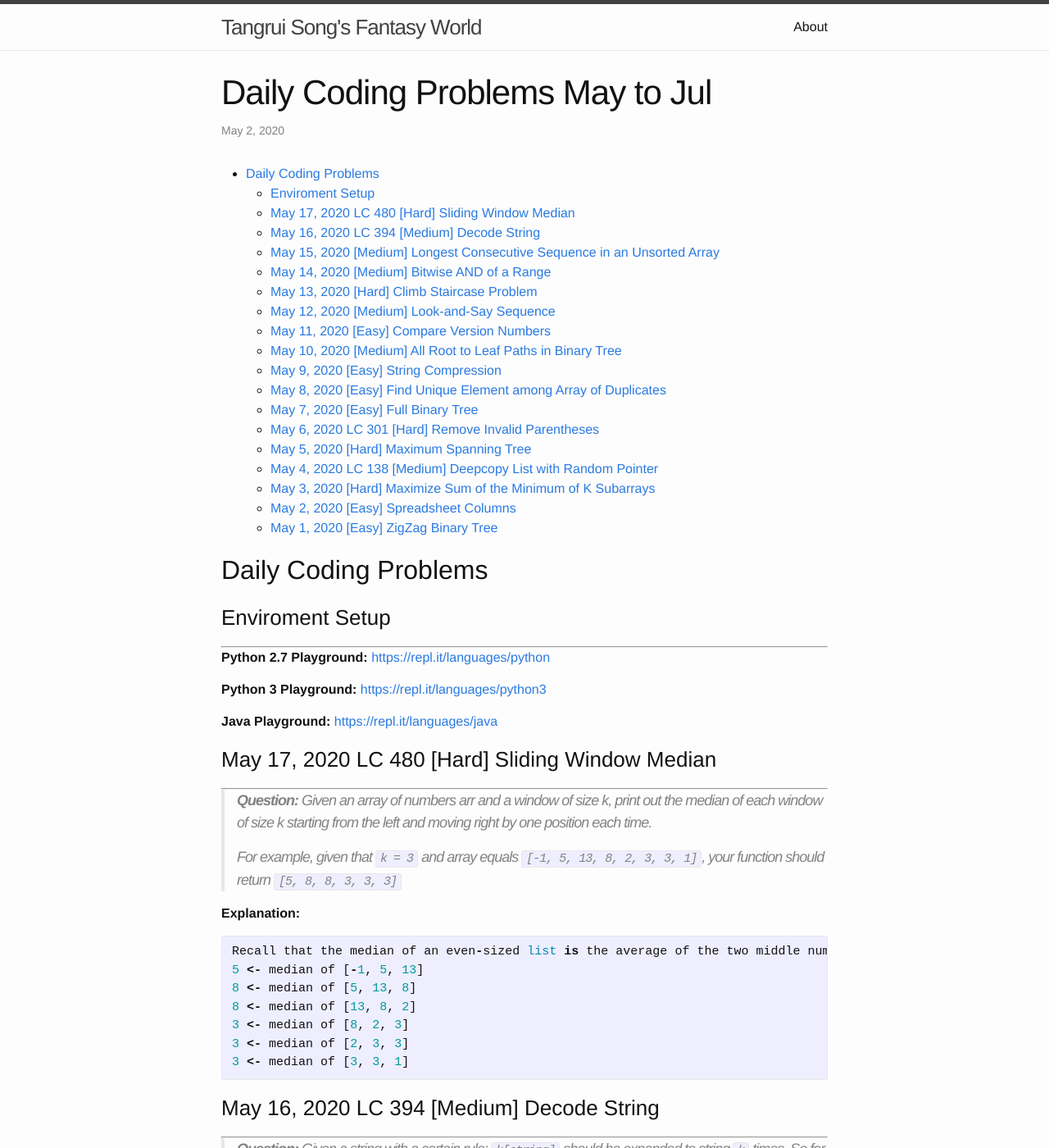
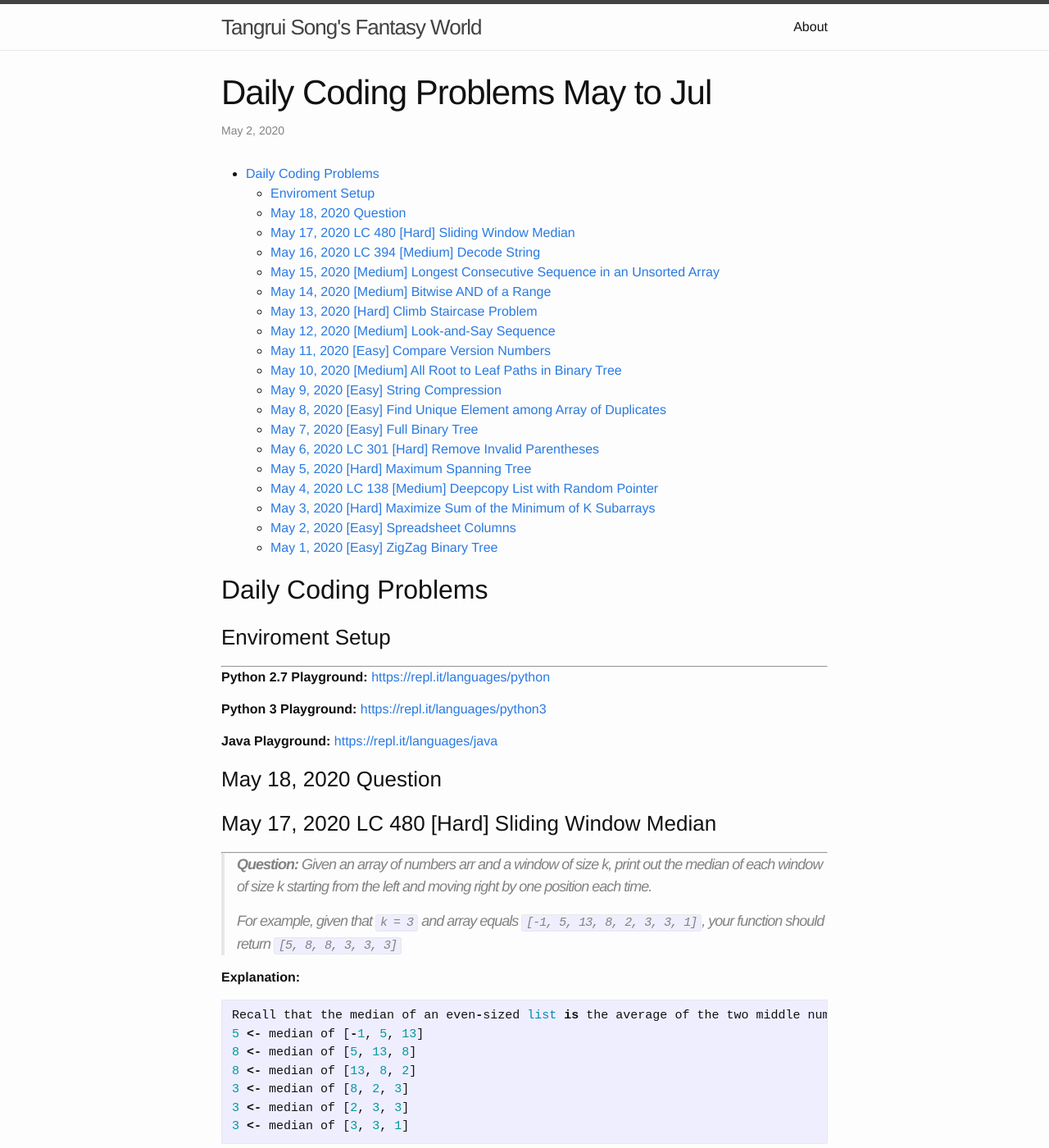
Before and after one commit to trsong/trsong.github.io, a Jekyll site: the page built from _posts/2020-05-01-DailyQuestionsMay.md, in a window 1280 px wide and 1400 px high. Shown: the whole window at 82% size. Built offline with Jekyll 4.4.1, drawn with Linux system fonts in a browser that asks for light colours.

Commit message:
Add May 18 Question (#3)

````diff
--- a/_posts/2020-05-01-DailyQuestionsMay.md
+++ b/_posts/2020-05-01-DailyQuestionsMay.md
@@ -32,6 +32,9 @@ You should return the following, as a string:
 '[null, 123, ["a", "b"], {"c": "d"}]'
 ```
 -->
+
+### May 18, 2020 Question
+
 
 ### May 17, 2020 LC 480 \[Hard\] Sliding Window Median
 ---
````
